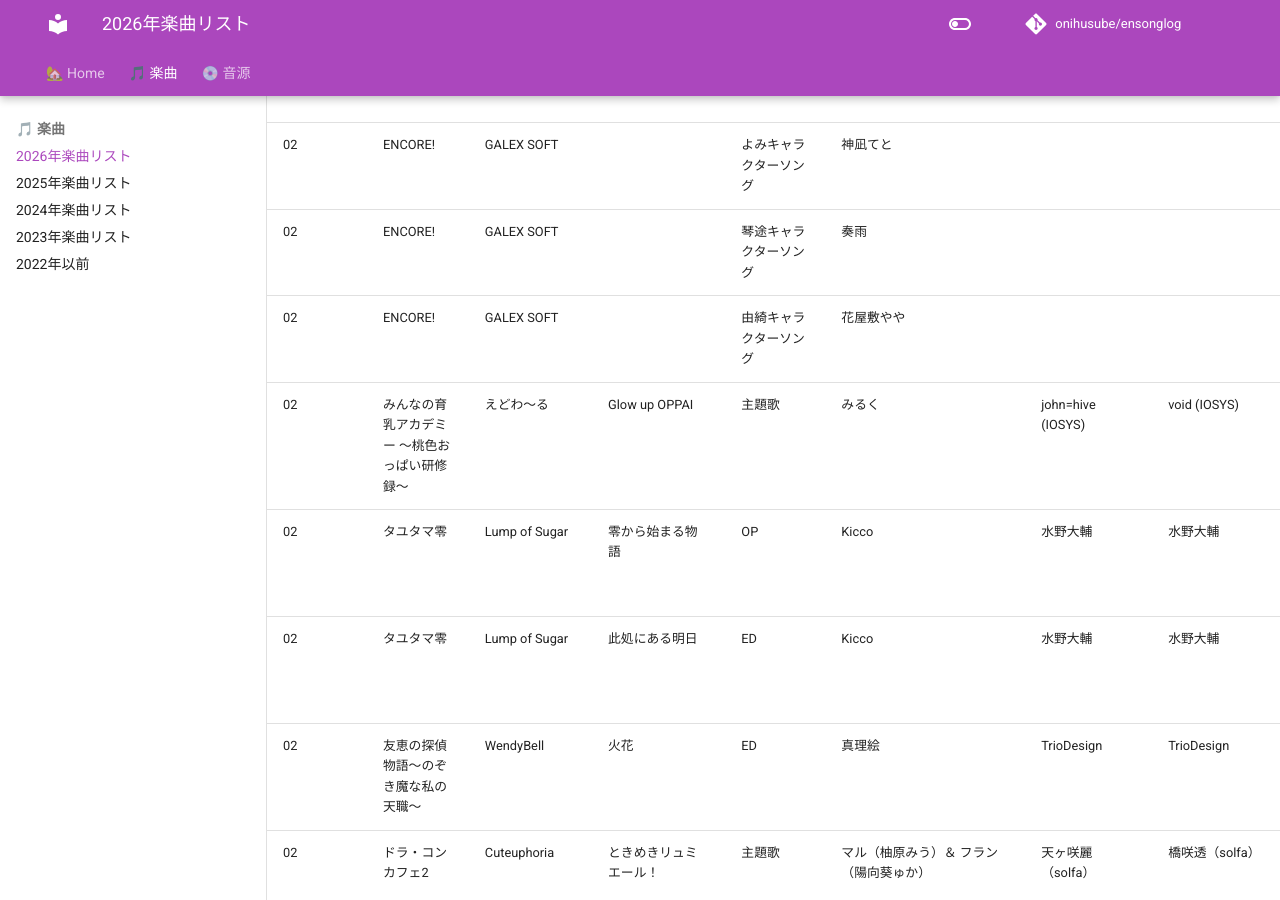
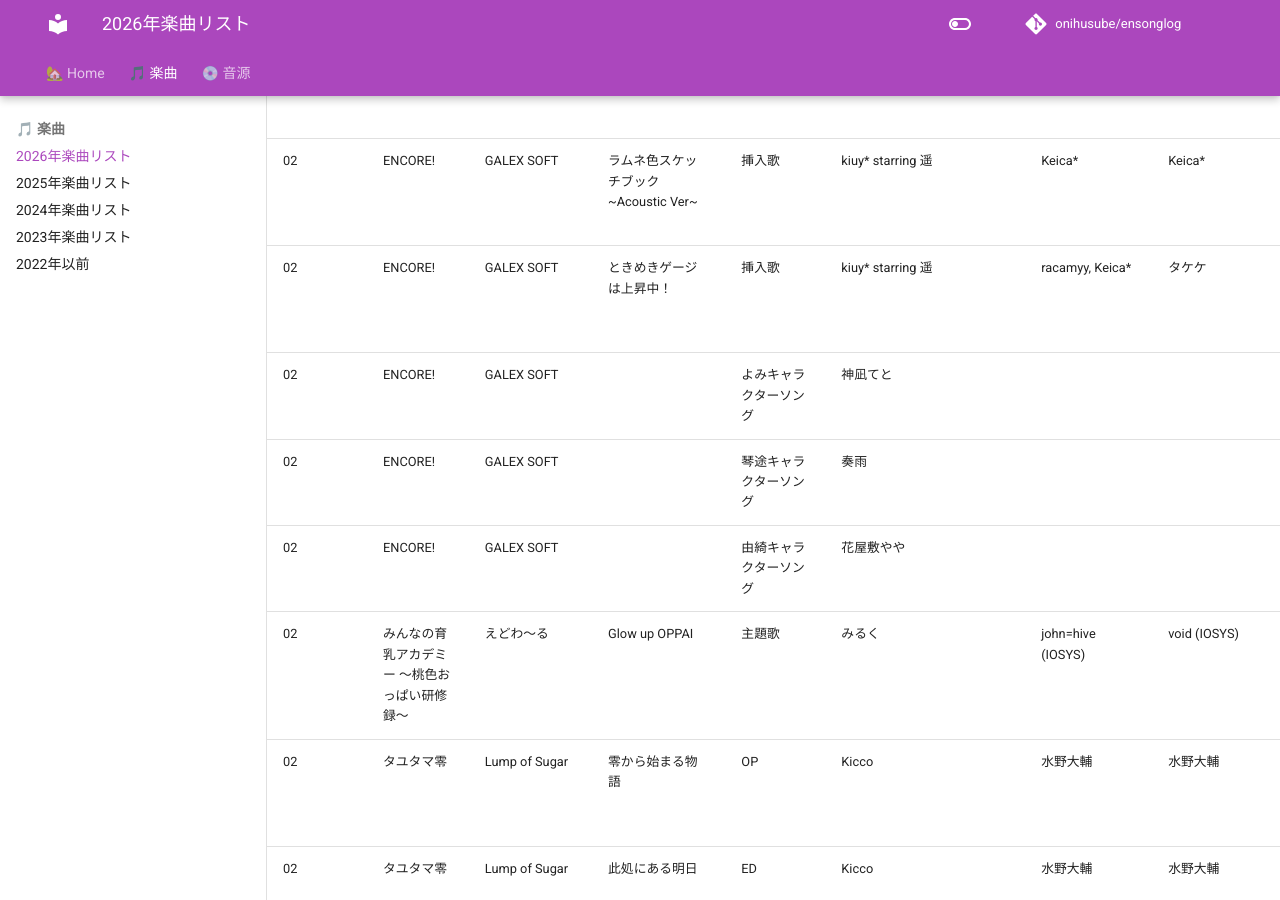
Before and after one commit to onihusube/ensonglog, an MkDocs documentation site: the page built from docs/2026/楽曲.md, in a window 1280 px wide and 900 px high, scrolled down 4503 px. Built offline with MkDocs 1.6.1 and Material for MkDocs 9.7.7, drawn with Linux system fonts in a browser that asks for light colours; emoji names are drawn with the system emoji font; comment, search, counter and statistics services are not loaded; some of the changed text lies outside the part shown.

Commit message:
楽曲追加

```diff
--- a/docs/2026/楽曲.md
+++ b/docs/2026/楽曲.md
@@ -45,9 +45,10 @@
 | 02<!--/14--> | 第零封情书 | 樱野悠/悠悠球工作室 | 帧帧 | 主題歌 | 樱野悠 | 杏子haki | 金色海洋 |  | [サウンドトラック](https://store.steampowered.com/app/4497670/_Soundtrack/) | | [B站](https://bilibili.com/video/BV1CQZxBdE62/) |
 | 02<!--/19--> | 初恋、未完につき続く | 陽乃まなつ | 大人未満 | OP |  | おかかP | おかかP | おかかP |  | OP楽曲提供：おかかP | [:fontawesome-brands-youtube:](https://www.youtube.com/watch?v=eEG1VrpjVOY) |
 | 02<!--/19--> | 初恋、未完につき続く | 陽乃まなつ | 陽だまり | ED | 雨音らら | 雨音らら | 雨音らら |  |  |  |
-| 02<!--/27--> | ENCORE! | GALEX SOFT | プリズムとレモネド | OP | kiuy\* starring 遥 | racamyy | 432 , 最果みのり | 432 | 『プリズムとレモネド』 CDシングル ([BOOTH](https://galexsoft.booth.pm/items/7108927)) |  | [:fontawesome-brands-youtube:](https://www.youtube.com/watch?v=8W8s0JRy2rk) |
-| 02<!--/27--> | ENCORE! | GALEX SOFT | ラムネ色スケッチブック | 挿入歌 | kiuy\* starring 遥 | Keica\* | Keica\* | Keica\* | | | [:fontawesome-brands-youtube:](https://www.youtube.com/watch?v=TqAGhjg_rbY) |
+| 02<!--/27--> | ENCORE! | GALEX SOFT | プリズムとレモネド | OP | kiuy\* starring 遥 | racamyy | 432 , 最果みのり | 432 | 『プリズムとレモネド』 CDシングル ([BOOTH](https://galexsoft.booth.pm/items/7108927)) </br> ENCORE! VOCAL COLLECTION（[BOOTH](https://galexsoft.booth.pm/items/7732343)） |  | [:fontawesome-brands-youtube:](https://www.youtube.com/watch?v=8W8s0JRy2rk) |
+| 02<!--/27--> | ENCORE! | GALEX SOFT | ラムネ色スケッチブック | 挿入歌 | kiuy\* starring 遥 | Keica\* | Keica\* | Keica\* | ENCORE! VOCAL COLLECTION（[BOOTH](https://galexsoft.booth.pm/items/7732343)） | | [:fontawesome-brands-youtube:](https://www.youtube.com/watch?v=TqAGhjg_rbY) |
 | 02<!--/27--> | ENCORE! | GALEX SOFT | ラムネ色スケッチブック ~Acoustic Ver~ | 挿入歌 | kiuy\* starring 遥 | Keica\* | Keica\* | 432 | 『プリズムとレモネド』 CDシングル ([BOOTH](https://galexsoft.booth.pm/items/7108927)) |  |
+| 02<!--/27--> | ENCORE! | GALEX SOFT | ときめきゲージは上昇中！ | 挿入歌 | kiuy* starring 遥 | racamyy, Keica* | タケケ | タケケ | ENCORE! VOCAL COLLECTION（[BOOTH](https://galexsoft.booth.pm/items/7732343)） |  | [:fontawesome-brands-youtube:](https://www.youtube.com/watch?v=hRPwOYRllCk) |
 | 02<!--/27--> | ENCORE! | GALEX SOFT |  | よみキャラクターソング | 神凪てと |  |  | | CF特典 | | |
 | 02<!--/27--> | ENCORE! | GALEX SOFT |  | 琴途キャラクターソング | 奏雨 |  |  | | CF特典 | | |
 | 02<!--/27--> | ENCORE! | GALEX SOFT |  | 由綺キャラクターソング | 花屋敷やや |  |  | | CF特典 | | |
@@ -70,6 +71,7 @@
 | 03<!--/27--> | リルカは幾重に夜を彩る | シルキーズプラス | ふたりしずか | ED | Duca | 高梨栞 | 鈴木ぷよ | 鈴木ぷよ | 予約特典 音楽CD </br> SLF2025 メモリアル音楽CD | | |
 | 03<!--/31--> | Lilac | Frontwing | cult à la carte | OP | 囁揺的音楽集団AsMR -SHOYOTEKIONGAKUSYUDAN AsMR- | Ayaka | Rookie.F | Rookie.F |  | side Witch/side Wizard 共通OP | [:fontawesome-brands-youtube:](https://www.youtube.com/watch?v=mx1YtvXxIwU) |
 | 04<!--/09--> | メモリーズオフ 双想 Break out of my shell | MAGES. | Forever＆ever | OP | 彩音 | 彩音 | 磯江俊道（ZIZZ STUDIO） | 磯江俊道（ZIZZ STUDIO） | シングル「Forever＆ever」 | | [:fontawesome-brands-youtube:](https://www.youtube.com/watch?v=ZNmzZ-oTktI) |
+| 04<!--/16--> | バニーガーデン2 | qureate | eYe♡とらっかー | 主題歌 | バニーガーデンオールキャスト |  |  |  |  |  | [:fontawesome-brands-youtube:](https://www.youtube.com/watch?v=58vV6_es8pc) |
 | 04<!--/24--> | anemoi | Key | エタニクル | OP | ASCA | 魁 | 折戸伸治 | 内山利彦 | [🎵🔗](https://linkco.re/6MqFANGm) | | [:fontawesome-brands-youtube:](https://www.youtube.com/watch?v=eqqfdG_QbDc) |
 | 04<!--/24--> | anemoi | Key | goldenfield | ED | fhána | 新島 夕 | 大橋柊平 | fhána | [🎵🔗](https://linkco.re/x88UpyNe) | | [:fontawesome-brands-youtube:](https://www.youtube.com/watch?v=GOOPK8e1K7Y) |
 | 04<!--/24--> | 絡恋インヴィテーション | あざらしそふと | さざめきのあと | OP | くるみ | くるみ | くるみ |  |  |  | [:fontawesome-brands-youtube:](https://www.youtube.com/watch?v=w7_hCPYwzbk) |
@@ -83,6 +85,7 @@
 | 04<!--/30--> | セレクトオブリージュ (Nintendo Switch) | まどそふと | With my Brave | OP2 | Faylan | Faylan | 菊田大介（Elements Garden） | 菊田大介（Elements Garden） | 初回限定特装版特典DLC |  | [:fontawesome-brands-youtube:](https://www.youtube.com/watch?v=0zVFYVG9Xws) [:fontawesome-brands-youtube:](https://www.youtube.com/watch?v=nTaTn_ZsTx0) |
 | 04<!--/??--> | ゆんゆん電波シンドローム | Alliance Arts | 電波的妄想美少女Q | OP | KOTOKO | MARON | MARON | MARON |  | Guitar：小林ヒロト／MIX・Mastering：Shibaya | [:fontawesome-brands-youtube:](https://www.youtube.com/watch?v=Wu4tMwXmwj0) |
 | 04<!--/??--> | ゆんゆん電波シンドローム | Alliance Arts | 幸福絶頂!! りむ・で・らてんと☆ | オリジナルソング | ゆんゆん（CV：桃井はるこ） | MARON | MARON | MARON | | Guitar：小林ヒロト／Mix・Mastering：Shibayan | [:fontawesome-brands-youtube:](https://www.youtube.com/watch?v=k9AgurEFcGU) |
+| 05<!--/01--> | 飛べない蝶のバレンタイン | CloverGAME | 雪の胡蝶 | 音楽特典 | 碧（CV.しましまはかせ） | 一条唯 | Scuderia N | Scuderia N | 特典音源付き版 音楽特典 | | |
 | 05<!--/29--> | トリプルペアリング -Triple Pairing- | HOOKSOFT | LOVE is TRY&GO | OP | 久野藍 | 永原さくら | A-DASH | A-DASH |  | 音楽制作：SONO MAKERS, Guitar：A-DASH | [:fontawesome-brands-youtube:](https://www.youtube.com/watch?v=v96xDWEH9EE) [:fontawesome-brands-youtube:](https://www.youtube.com/watch?v=petZLoxT8GM) |
 | 05<!--/29--> | 双子の恋は見抜けない | あざらしそふと+1 | Which is which | 主題歌 | 夢乃ゆき | ハラユカ。 from STRIKERS | 西坂恭平 | 西坂恭平 | [🎵🔗](https://linkco.re/f4RnQXUB) |  | [:fontawesome-brands-youtube:](https://www.youtube.com/watch?v=NuJ5y8RpqQY) |
 | 05<!--/29--> | Relirium -レリリウム- 遺跡と出逢いと冒険と | Whirlpool | Enchanting Maze | OP | 橋本みゆき | 浮世かいか | A-DASH | A-DASH | 初回版封入特典 オリジナルサウンドトラック（DLC） </br> Whirlpool Complete Collection「A Memory of All Songs」 |  | [:fontawesome-brands-youtube:](https://www.youtube.com/watch?v=Cxo8EVcU2oo) |
```
